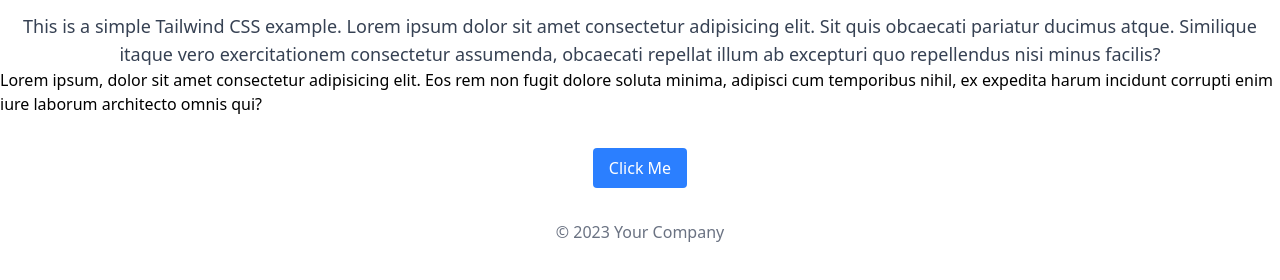
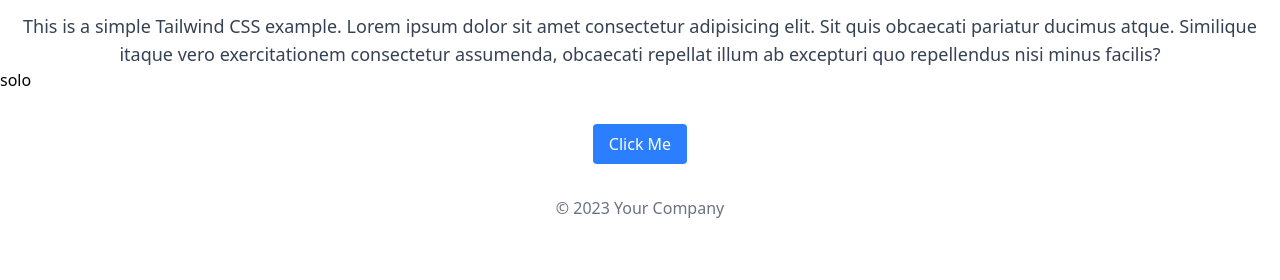
Before and after one commit to alwaysdims/Laporan-masyarakat, a website: page index.html in a window 1280 px wide. Shown: the part 40-320 px from the top of the page. Drawn offline with Linux system fonts and the light colour scheme.

Commit message:
coba commit poiki

```diff
--- a/index.html
+++ b/index.html
@@ -14,7 +14,7 @@
         Lorem ipsum dolor sit amet consectetur adipisicing elit. Sit quis obcaecati pariatur ducimus atque. Similique itaque vero exercitationem consectetur assumenda, obcaecati repellat illum ab excepturi quo repellendus nisi minus facilis?
     </p>
     <p>
-      Lorem ipsum, dolor sit amet consectetur adipisicing elit. Eos rem non fugit dolore soluta minima, adipisci cum temporibus nihil, ex expedita harum incidunt corrupti enim iure laborum architecto omnis qui?
+      solo
     </p>
   <div class="flex justify-center mt-8">
     <button class="px-4 py-2 bg-blue-500 text-white rounded hover:bg-blue-600">
```
